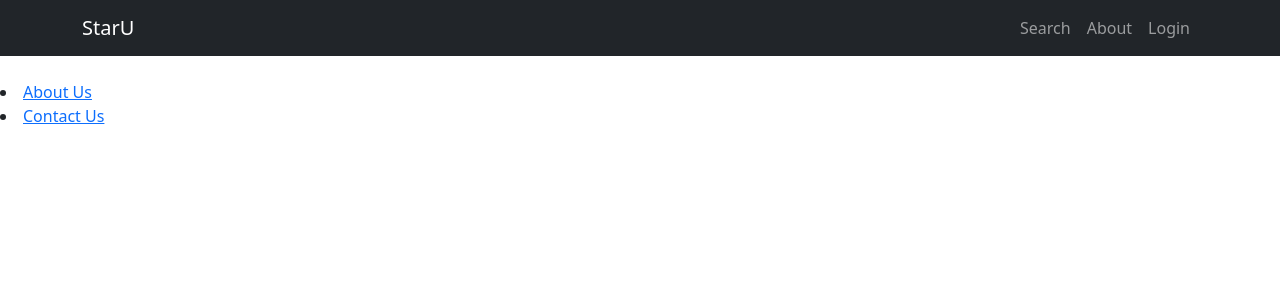
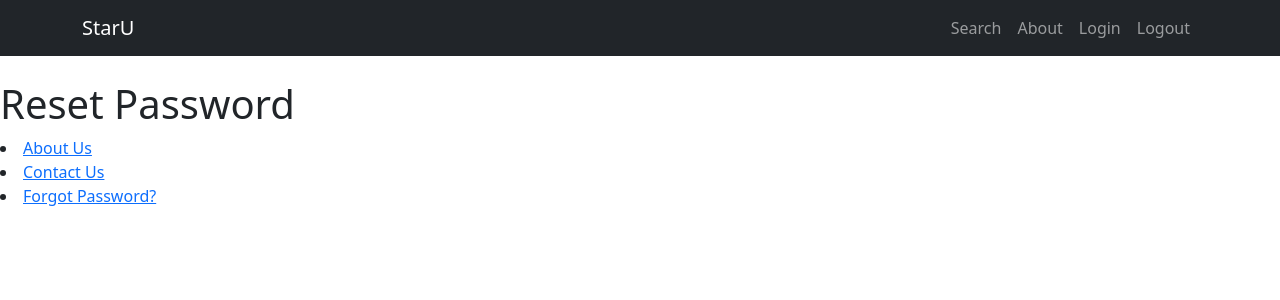
Before and after one commit to TimWargo/staru, a React (Create React App) app: page /reset in a window 1280 px wide. Shown: the top 300 px of the page. Built offline with nearby package versions, Linux system fonts and the light colour scheme.

Commit message:
Created ForgotPasswordPage and ResetPasswordPage, also added a logout feature to NavBar

```diff
--- a/src/App.js
+++ b/src/App.js
@@ -3,6 +3,8 @@ import React, { Component } from 'react'
 import { BrowserRouter, Routes, Route, Link } from 'react-router-dom'
 import AboutContactUsPage from './Components/AboutContactUsPage/AboutContactUsPage';
 import LandingPage from './Components/LandingPage/LandingPage';
+import ForgotPasswordPage from './Components/ForgotPasswordPage/ForgotPasswordPage';
+import ResetPasswordPage from './Components/ResetPasswordPage/ResetPasswordPage';
 import NavBar from './Components/NavBar/NavBar';
 import Footer from './Components/Footer/Footer';
 
@@ -24,6 +26,9 @@ class App extends Component {
           <Route path="/" exact element={<LandingPage />} />
           <Route path="/about" element={<AboutContactUsPage />} />
           <Route path="/contact" element={<AboutContactUsPage />} />
+          <Route path="/forgot" element={<ForgotPasswordPage />} />
+          <Route path="/reset" element={<ResetPasswordPage />} />
+
         </Routes>
         <Footer />
       </BrowserRouter>
--- a/src/Components/Footer/Footer.js
+++ b/src/Components/Footer/Footer.js
@@ -11,6 +11,9 @@ class Footer extends Component {
                 <li>
                     <Link to="/contact">Contact Us</Link>
                 </li>
+                <li>
+                    <Link to="/forgot">Forgot Password?</Link> {/* Delete this and add this to the login page omce that is completed*/ }
+                </li>
             </div>
         );
     }
--- /dev/null
+++ b/src/Components/ForgotPasswordPage/ForgotPasswordPage.js
@@ -0,0 +1,19 @@
+import React, { Component } from "react";
+import { Link } from 'react-router-dom';
+
+class ForgotPasswordPage extends Component {
+    constructor(props) {
+        super(props);
+    }
+    render() {
+        return (
+            <div>
+                <h1>Forgot Password</h1>
+                <h4> <Link to="/reset">Reset Password</Link> </h4>
+            </div>
+        )
+
+    }
+}
+
+export default ForgotPasswordPage;
--- a/src/Components/NavBar/NavBar.js
+++ b/src/Components/NavBar/NavBar.js
@@ -23,6 +23,7 @@ class NavBar extends Component {
                             <Nav.Link href="/about">About</Nav.Link>
                             { isLoggedIn && (<Nav.Link href="/account">Account</Nav.Link>)}
                             { !isLoggedIn && (<LoginForm isLoggedIn={isLoggedIn}/>)}
+                            <Nav.Link href="/">Logout</Nav.Link> {/* Link this to the logout page once created */}
                         </Nav>
                     </Container>
                 </Navbar>
--- /dev/null
+++ b/src/Components/ResetPasswordPage/ResetPasswordPage.js
@@ -0,0 +1,14 @@
+import React, { Component } from "react";
+
+class ResetPasswordPage extends Component {
+    constructor(props) {
+        super(props);
+    }
+    render() {
+        return (
+            <h1>Reset Password</h1>
+        )
+    }
+}
+
+export default ResetPasswordPage;
```
